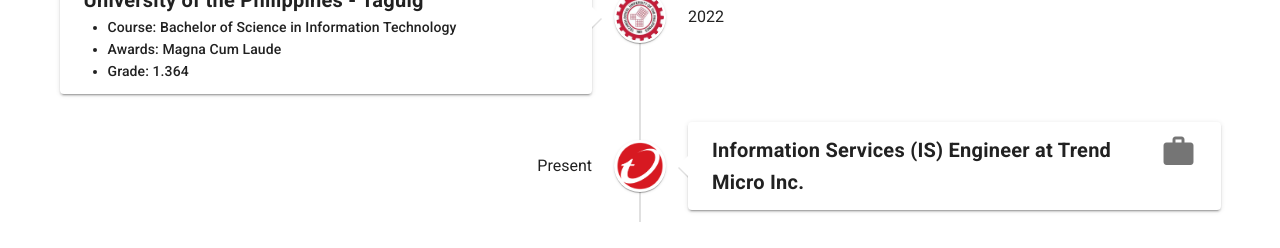
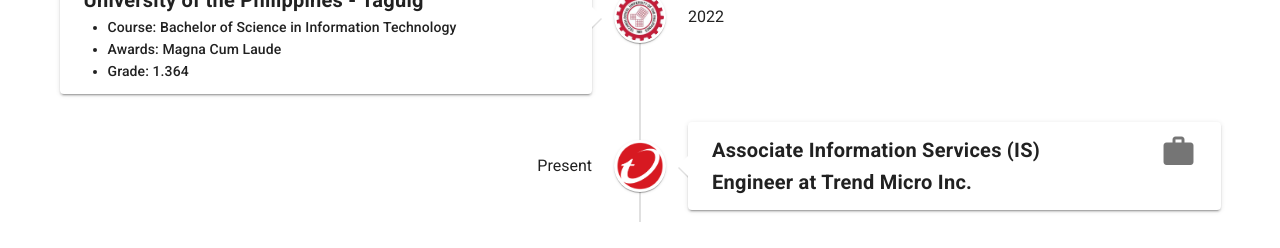
Before and after one commit to diazjhozua/my-portfolio, a Vue app: page / in a window 1280 px wide. Shown: the part 3860-4108 px from the top of the page. Built offline with nearby package versions, Linux system fonts and the light colour scheme; what vue-typed-js, vue2-smooth-scroll would draw is missing.

Commit message:
Changed text description

```diff
--- a/src/components/EducationWork.vue
+++ b/src/components/EducationWork.vue
@@ -172,7 +172,8 @@
         },
         {
           year: "Present",
-          title: "Information Services (IS) Engineer at Trend Micro Inc.",
+          title:
+            "Associate Information Services (IS) Engineer at Trend Micro Inc.",
           icon: "mdi-briefcase",
           avatar: require("../assets/experience/trendmicro.png"),
         },
--- a/src/components/HeroSection.vue
+++ b/src/components/HeroSection.vue
@@ -13,7 +13,7 @@
           <vue-typed-js
             :typeSpeed="100"
             :loop="true"
-            :strings="['a Developer', 'a Tutoree', 'an Engineer']"
+            :strings="['a Developer', 'a Tutoree']"
           >
             <h1 class="text-h4 text-sm-h3 font-weight-bold mt-5">
               I'm
```
